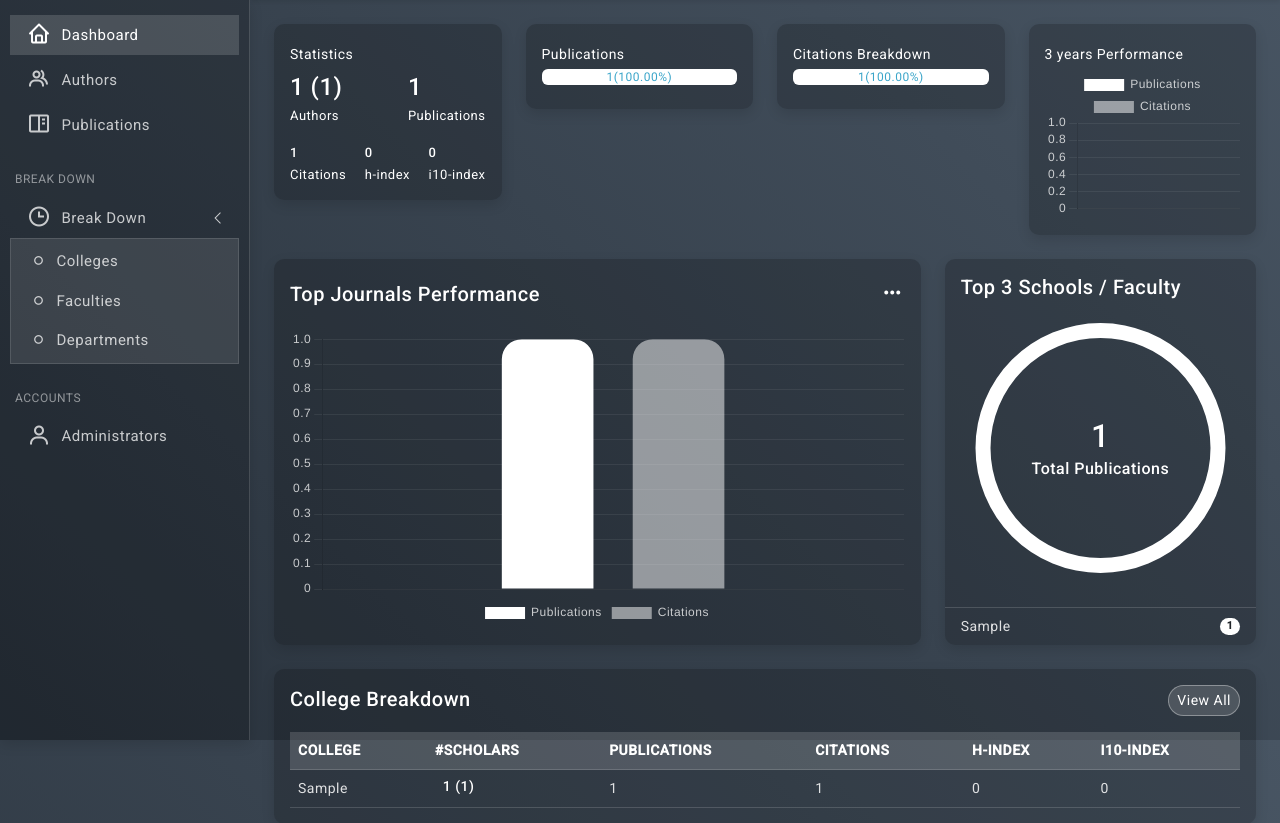
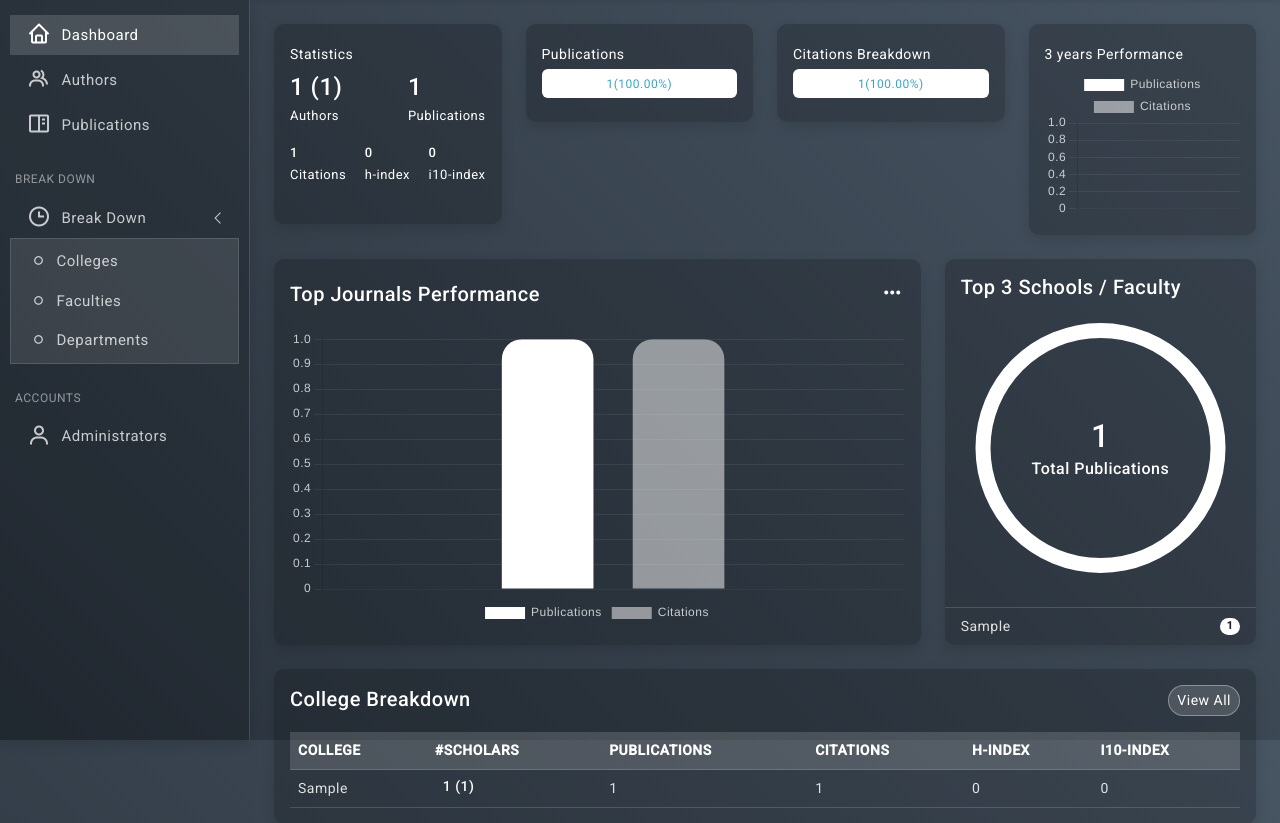
Before and after one commit to DevPrinceK/UG-Scholar, a Django app: page / in a window 1280 px wide. Shown: the part 60-883 px from the top of the page. Run offline with Django 4.2, Linux system fonts and the light colour scheme; tables that the repository leaves empty hold one stand-in row (values such as "Sample post"); grey boxes marked "Sample" are stand-in pictures; some libraries are stand-ins or nearby versions.

Commit message:
Update index.html

```diff
--- a/ug_scholar/dashboard/templates/pages/index.html
+++ b/ug_scholar/dashboard/templates/pages/index.html
@@ -38,6 +38,7 @@
                                 <p class="mb-0 font-13 text-white">i10-index</p>
                             </div>
                         </div>
+                        <div class="mb-4"><p></p><p></p></div>
                     </div>
                 </div>
             </div>
@@ -46,7 +47,7 @@
                     <div class="card-body">
                         <p class="my-1 text-white">Publications</p>
                         {% for college in college_publications %}
-                        <div class="progress mb-2" data-bs-toggle="tooltip" data-bs-placement="top"
+                        <div class="progress mb-2" style="height: 29px;" data-bs-toggle="tooltip" data-bs-placement="top"
                             title="{{college.college}} ({{college.total_publications|intcomma }}) ">
                             <div class="progress-bar" role="progressbar"
                                 style="width: {{college.percentages}}%; color: rgb(58, 165, 201)"
@@ -62,7 +63,7 @@
                     <div class="card-body">
                         <p class="my-1 text-white">Citations Breakdown</p>
                         {% for college in college_citations %}
-                        <div class="progress mb-2" data-bs-toggle="tooltip" data-bs-placement="top"
+                        <div class="progress mb-2" style="height: 29px;" data-bs-toggle="tooltip" data-bs-placement="top"
                             title="{{college.college}} ({{college.total_citations|intcomma }})">
                             <div class="progress-bar" role="progressbar"
                                 style="width: {{college.percentage}}%; color: rgb(58, 165, 201)"
@@ -144,7 +145,7 @@
                                 <h5 class="mb-1">College Breakdown</h5>
                             </div>
                             <div class="ms-auto">
-                                <a href="javscript:;" class="btn btn-light btn-sm radius-30">View All</a>
+                                <a href="{% url 'dashboard:colleges' %}" class="btn btn-light btn-sm radius-30">View All</a>
                             </div>
                         </div>
 
```
